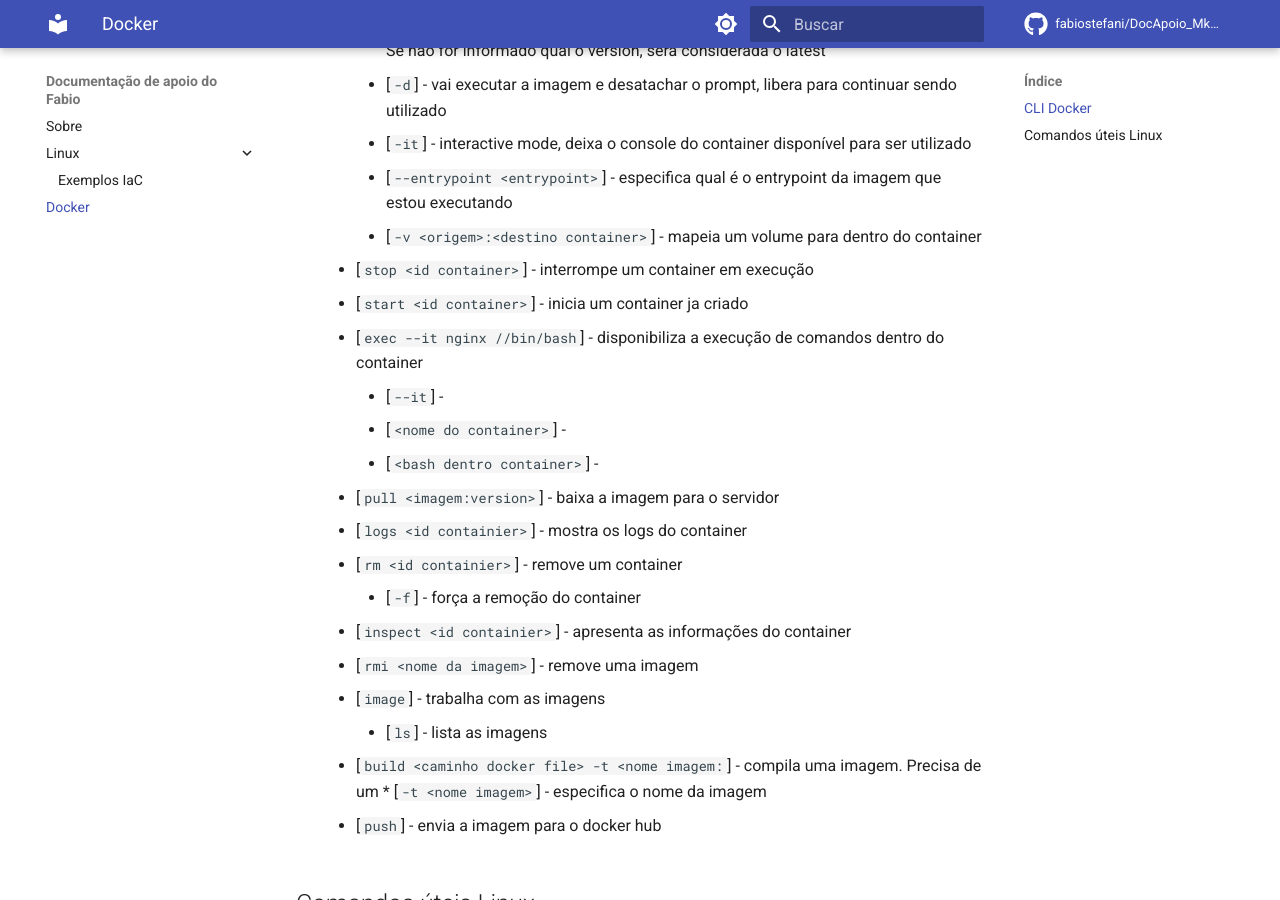
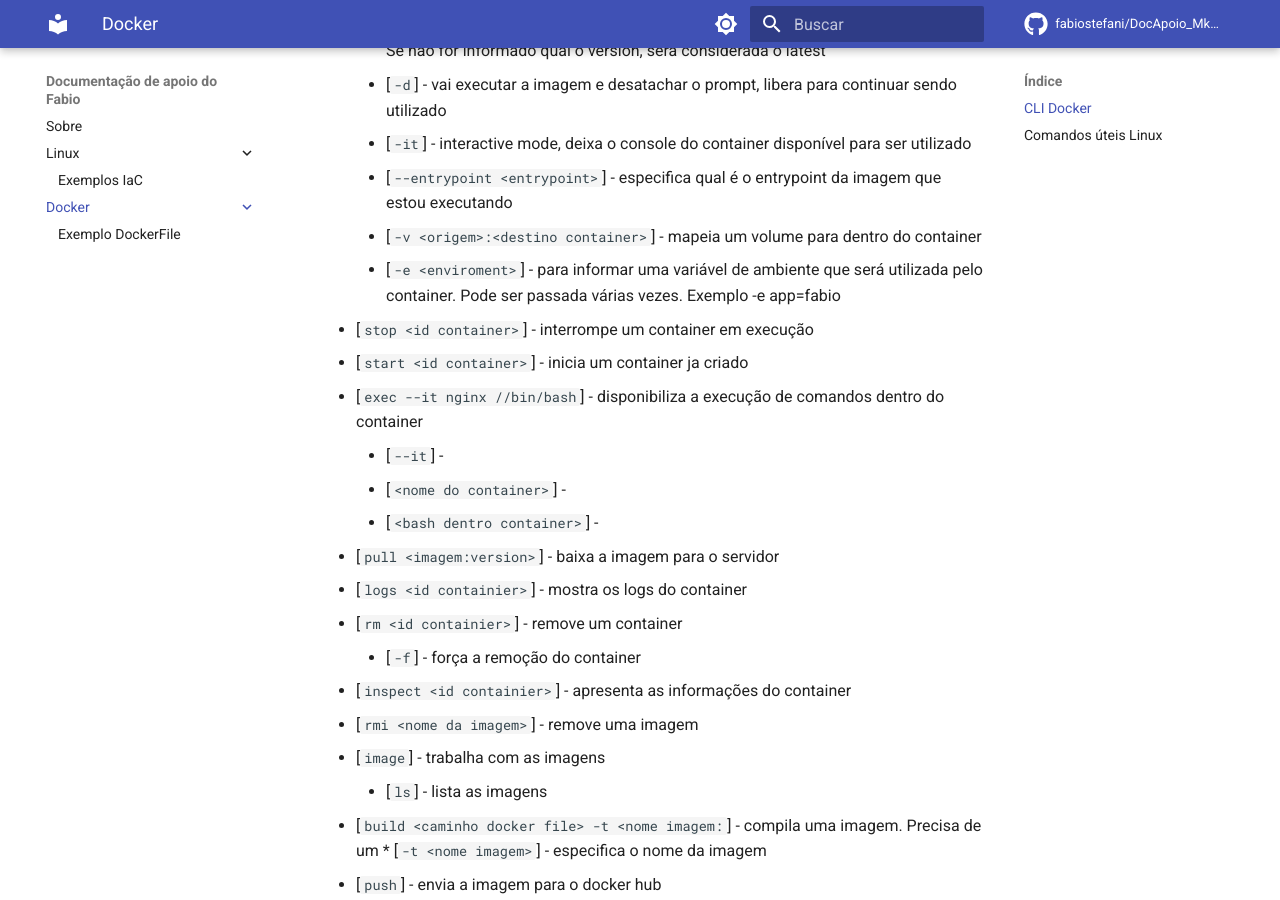
Before and after one commit to fabiostefani/DocApoio_MkDocs, an MkDocs documentation site: the page built from docs/docker/index.md, in a window 1280 px wide and 900 px high, scrolled down 629 px. Built offline with MkDocs 1.6.1 and Material for MkDocs 9.7.7, drawn with Linux system fonts in a browser that asks for light colours; comment, search, counter and statistics services are not loaded.

Commit message:
Inclusão de novos comandos e exemplo de dockerfile

```diff
--- a/docs/docker/index.md
+++ b/docs/docker/index.md
@@ -17,6 +17,7 @@
         * [`-it`] - interactive mode, deixa o console do container disponível para ser utilizado
         * [`--entrypoint <entrypoint>`] - especifica qual é o entrypoint da imagem que estou executando
         * [`-v <origem>:<destino container>`] - mapeia um volume para dentro do container
+        * [`-e <enviroment>`] - para informar uma variável de ambiente que será utilizada pelo container. Pode ser passada várias vezes. Exemplo -e app=fabio
     * [`stop <id container>`] - interrompe um container em execução
     * [`start <id container>`] - inicia um container ja criado
     * [`exec --it nginx //bin/bash`] - disponibiliza a execução de comandos dentro do container
--- a/mkdocs.yml
+++ b/mkdocs.yml
@@ -38,3 +38,4 @@
     - Exemplos IaC: linux/exemplos_iac.md
   - Docker:
     - docker/index.md
+    - Exemplo DockerFile: docker/exemplos_dockerfile.md
```
Also changed, not shown: docs/docker/exemplos_dockerfile.md (added, +13 -0 lines), docs/linux/index.md (line endings or trailing spaces), 1 other file.
